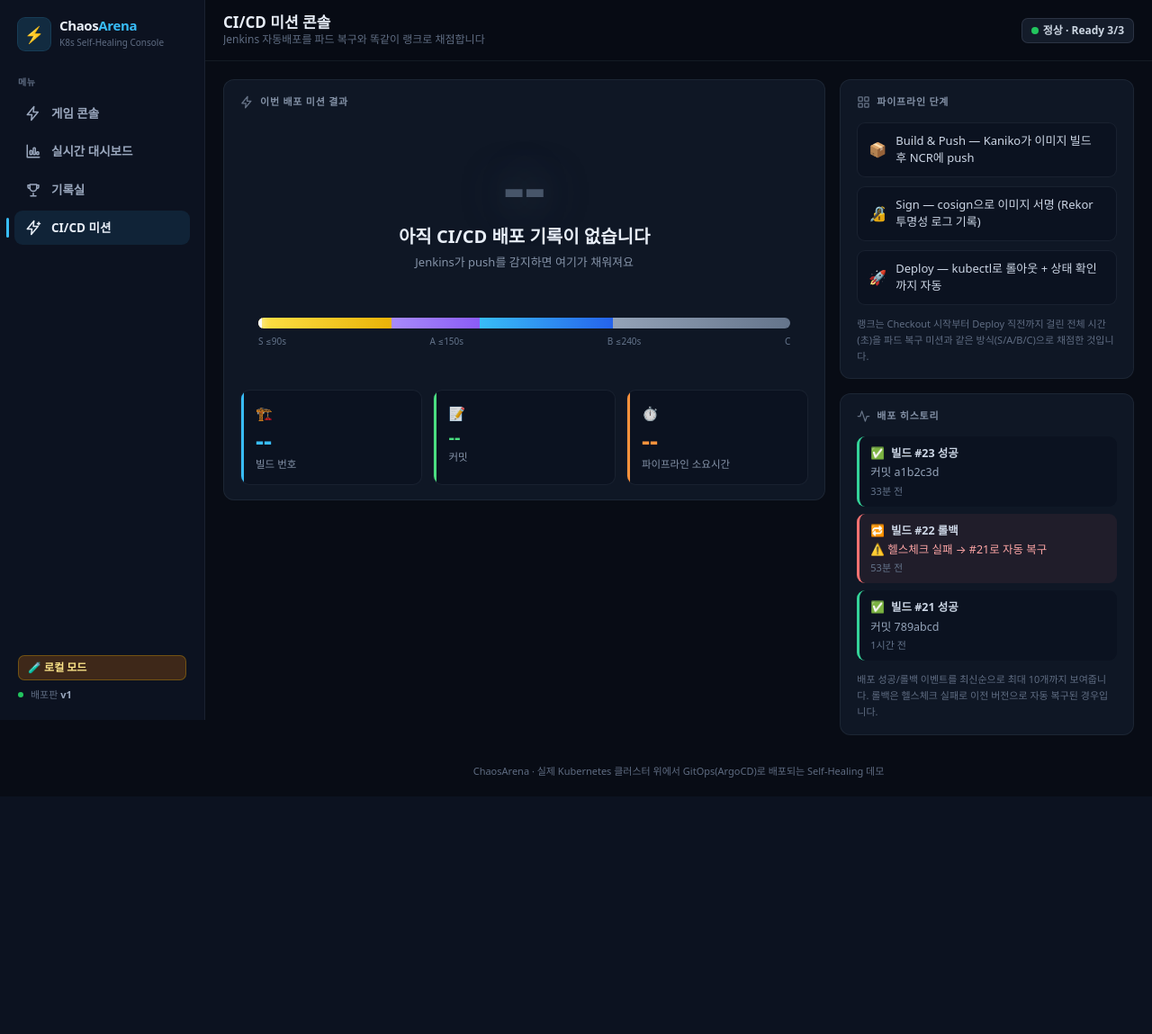
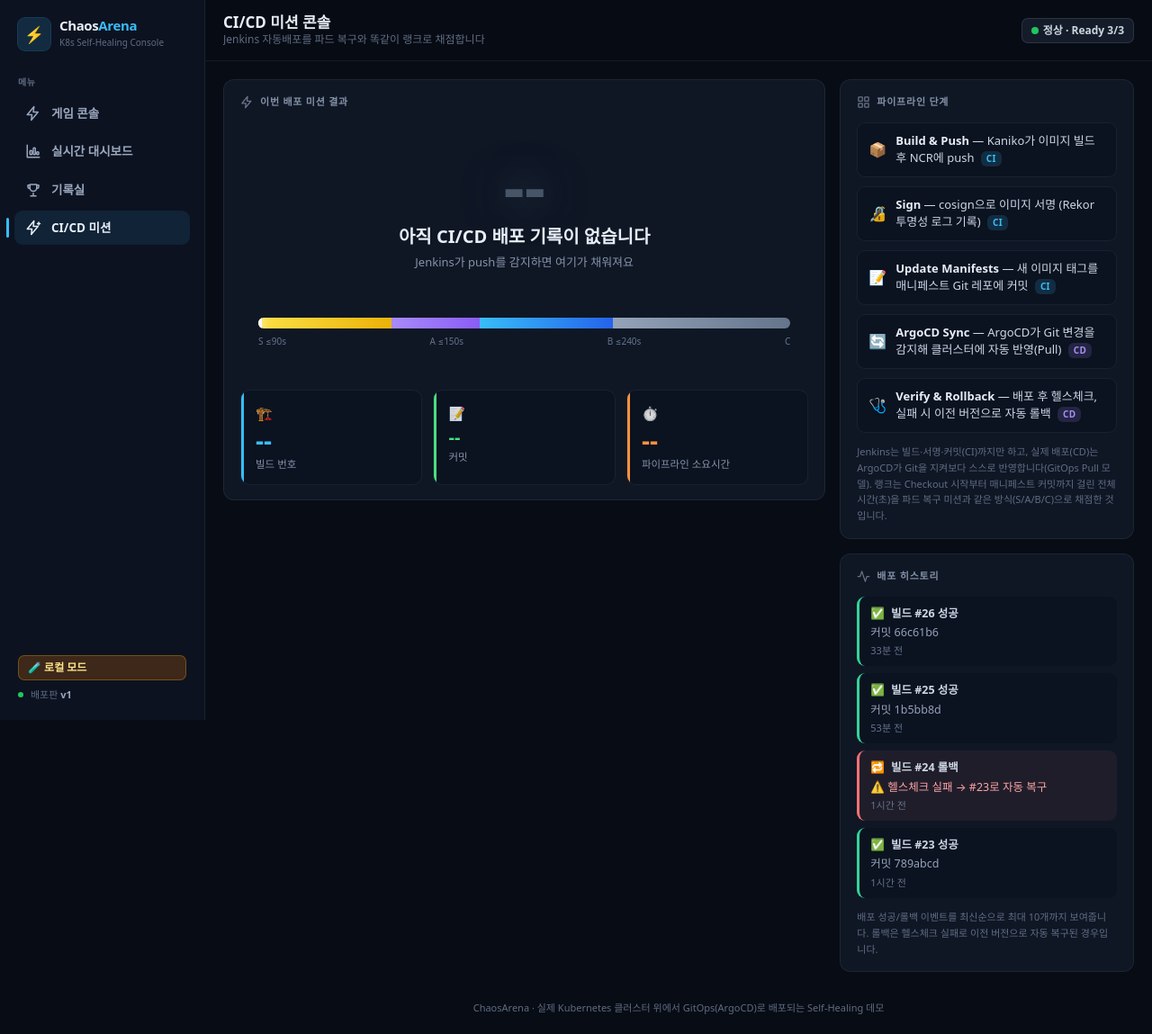
Before and after one commit to wonju90/ChaosArena, a Flask app: page /cicd in a window 1280 px wide. Shown: the whole page at 90% size. Before the commit the page ends 864 px from the top, so only its background shows below. Run offline with Flask 3, Linux system fonts and the light colour scheme; some libraries are stand-ins or nearby versions; some web fonts are replaced.

Commit message:
Reflect GitOps pipeline + rollback state in CI/CD tab
- Pipeline steps now match the real flow: Build/Sign/Update-Manifests (CI)
  then ArgoCD Sync + Verify&Rollback (CD), tagged CI vs CD. The stale
  "Deploy — kubectl로 롤아웃" step (pre-ArgoCD) is gone.
- The big result panel now shows a rollback banner + a "↩ 롤백됨" ring on
  the rank letter when the latest deploy event is a rollback, explaining
  why the currently-running version differs from the last attempt.
- Restore /health to 200 (revert the rollback test break) and refresh the
  LOCAL_MODE mock history to a clean newest-success default.

```diff
--- a/app.py
+++ b/app.py
@@ -275,9 +275,10 @@ def build_mock_pods():
 def build_mock_deploy_history():
     """LOCAL_MODE용 가짜 배포 히스토리 — 성공 이벤트 몇 개 + 롤백 1건을 섞어 화면 확인용으로 보여준다."""
     return [
-        {"build_number": "23", "git_commit": "a1b2c3d", "status": "success", "timestamp": "2026-07-28T09:40:00Z"},
-        {"build_number": "22", "git_commit": "def4567", "status": "rollback", "recovered_build": "21", "timestamp": "2026-07-28T09:20:00Z"},
-        {"build_number": "21", "git_commit": "789abcd", "status": "success", "timestamp": "2026-07-28T09:00:00Z"},
+        {"build_number": "26", "git_commit": "66c61b6", "status": "success", "timestamp": "2026-07-28T09:40:00Z"},
+        {"build_number": "25", "git_commit": "1b5bb8d", "status": "success", "timestamp": "2026-07-28T09:20:00Z"},
+        {"build_number": "24", "git_commit": "def4567", "status": "rollback", "recovered_build": "23", "timestamp": "2026-07-28T09:00:00Z"},
+        {"build_number": "23", "git_commit": "789abcd", "status": "success", "timestamp": "2026-07-28T08:40:00Z"},
     ]
 
 
@@ -407,7 +408,7 @@ def cicd_page():
 @app.route("/health")
 def health():
     """K8s Liveness/Readiness Probe가 호출하는 헬스체크 엔드포인트."""
-    return jsonify({"status": "error"}), 500
+    return jsonify({"status": "ok"}), 200
 
 
 @app.route("/metrics")
--- a/templates/cicd.html
+++ b/templates/cicd.html
@@ -47,6 +47,13 @@
     font-size: 13px; color: #cdd7e6;
   }
   .pipeline-step .step-icon { font-size: 16px; }
+  .pipeline-step b { color: #e8eef7; font-weight: 700; }
+  .pipeline-tag {
+    display: inline-block; margin-left: 4px; padding: 1px 6px; border-radius: 6px;
+    font-size: 10px; font-weight: 800; letter-spacing: 0.03em; vertical-align: middle;
+  }
+  .pipeline-tag.tag-ci { background: rgba(56,189,248,0.16); color: #38bdf8; }
+  .pipeline-tag.tag-cd { background: rgba(167,139,250,0.16); color: #a78bfa; }
 
   .history-list { display: flex; flex-direction: column; gap: 8px; margin-top: 4px; max-height: 360px; overflow-y: auto; }
   .history-empty { padding: 14px 12px; font-size: 13px; color: #64748b; text-align: center; }
@@ -94,6 +101,24 @@
     transition: left 0.7s cubic-bezier(.2,.7,.3,1), top 0.7s cubic-bezier(.2,.7,.3,1), opacity 0.7s ease;
     box-shadow: 0 0 10px 2px currentColor;
   }
+
+  /* 큰 패널의 롤백 상태 배너 — "왜 지금 이 버전이 떠있는지"를 설명한다 */
+  .deploy-rollback-notice {
+    margin: 6px 0 -4px; padding: 12px 15px; border-radius: 11px;
+    background: rgba(248,113,113,0.12); border: 1px solid rgba(248,113,113,0.42);
+    color: #fca5a5; font-size: 13.5px; font-weight: 700; line-height: 1.55;
+    display: flex; align-items: center; gap: 9px;
+  }
+  .deploy-rollback-notice .drn-icon { font-size: 18px; }
+  .deploy-rollback-notice.pop { animation: deploy-rank-pop 0.5s ease-out; }
+  /* 롤백 상태일 땐 큰 랭크 글자에 붉은 링을 둘러 "현재 이 버전은 되돌려진 상태"임을 강조 */
+  .deploy-rank-letter.rolled-back { position: relative; }
+  .deploy-rank-letter.rolled-back::after {
+    content: "↩ 롤백됨"; position: absolute; top: -6px; right: -14px;
+    font-size: 13px; font-weight: 800; color: #f87171; text-shadow: none;
+    background: rgba(248,113,113,0.16); padding: 3px 9px; border-radius: 999px;
+    transform: rotate(8deg);
+  }
 {% endblock %}
 
 {% block content %}
@@ -107,6 +132,7 @@
 
     <div class="panel">
       <h2 class="panel-title">{{ ic.i('bolt') }} 이번 배포 미션 결과</h2>
+      <div id="deploy-rollback-notice" class="deploy-rollback-notice" style="display:none;"></div>
       <div class="deploy-rank-card">
         <div id="deploy-rank-letter" class="deploy-rank-letter rank-pending">--</div>
         <div id="deploy-rank-caption" class="deploy-rank-caption">아직 CI/CD 배포 기록이 없습니다</div>
@@ -145,12 +171,15 @@
     <div class="panel">
       <h2 class="panel-title">{{ ic.i('grid') }} 파이프라인 단계</h2>
       <div class="pipeline-steps">
-        <div class="pipeline-step"><span class="step-icon">📦</span> Build &amp; Push — Kaniko가 이미지 빌드 후 NCR에 push</div>
-        <div class="pipeline-step"><span class="step-icon">🔏</span> Sign — cosign으로 이미지 서명 (Rekor 투명성 로그 기록)</div>
-        <div class="pipeline-step"><span class="step-icon">🚀</span> Deploy — kubectl로 롤아웃 + 상태 확인까지 자동</div>
+        <div class="pipeline-step"><span class="step-icon">📦</span> <span><b>Build &amp; Push</b> — Kaniko가 이미지 빌드 후 NCR에 push <span class="pipeline-tag tag-ci">CI</span></span></div>
+        <div class="pipeline-step"><span class="step-icon">🔏</span> <span><b>Sign</b> — cosign으로 이미지 서명 (Rekor 투명성 로그 기록) <span class="pipeline-tag tag-ci">CI</span></span></div>
+        <div class="pipeline-step"><span class="step-icon">📝</span> <span><b>Update Manifests</b> — 새 이미지 태그를 매니페스트 Git 레포에 커밋 <span class="pipeline-tag tag-ci">CI</span></span></div>
+        <div class="pipeline-step"><span class="step-icon">🔄</span> <span><b>ArgoCD Sync</b> — ArgoCD가 Git 변경을 감지해 클러스터에 자동 반영(Pull) <span class="pipeline-tag tag-cd">CD</span></span></div>
+        <div class="pipeline-step"><span class="step-icon">🩺</span> <span><b>Verify &amp; Rollback</b> — 배포 후 헬스체크, 실패 시 이전 버전으로 자동 롤백 <span class="pipeline-tag tag-cd">CD</span></span></div>
       </div>
       <p class="mt-3 text-[11px] text-faint leading-relaxed">
-        랭크는 Checkout 시작부터 Deploy 직전까지 걸린 전체 시간(초)을 파드 복구 미션과 같은 방식(S/A/B/C)으로 채점한 것입니다.
+        Jenkins는 빌드·서명·커밋(CI)까지만 하고, 실제 배포(CD)는 ArgoCD가 Git을 지켜보다 스스로 반영합니다(GitOps Pull 모델).
+        랭크는 Checkout 시작부터 매니페스트 커밋까지 걸린 전체 시간(초)을 파드 복구 미션과 같은 방식(S/A/B/C)으로 채점한 것입니다.
       </p>
     </div>
 
@@ -401,6 +430,32 @@ function triggerHistoryEventEffects(isRollback) {
   spawnHistorySpark(isRollback);
 }
 
+// 큰 패널(이번 배포 미션 결과)에도 롤백 상태를 반영한다.
+// /api/status는 "현재 떠있는 버전"(=복구된 이전 빌드)만 알려주므로, 방금 어떤 빌드가 실패해서
+// 되돌아왔는지는 히스토리의 최신 이벤트에서 가져와 큰 패널에 배너로 설명한다.
+function updateBigPanelRollbackState(events) {
+  const notice = document.getElementById('deploy-rollback-notice');
+  const letterEl = document.getElementById('deploy-rank-letter');
+  const latest = events && events.length ? events[0] : null;
+
+  if (latest && latest.status === 'rollback') {
+    notice.innerHTML =
+      `<span class="drn-icon">⚠️</span><span>빌드 #${latest.build_number} 배포 실패 → ` +
+      `#${latest.recovered_build}로 자동 롤백됨 · 지금은 #${latest.recovered_build} 버전이 운영 중입니다</span>`;
+    const wasHidden = notice.style.display === 'none';
+    notice.style.display = 'flex';
+    if (wasHidden) {
+      notice.classList.remove('pop');
+      void notice.offsetWidth;
+      notice.classList.add('pop');
+    }
+    if (letterEl) letterEl.classList.add('rolled-back');
+  } else {
+    notice.style.display = 'none';
+    if (letterEl) letterEl.classList.remove('rolled-back');
+  }
+}
+
 async function refreshDeployHistory() {
   try {
     const res = await fetch('/api/deploy-history');
@@ -413,6 +468,7 @@ async function refreshDeployHistory() {
     const isNewTopEvent = !isFirstLoad && topKey !== null && topKey !== historyLastSeenTopKey;
 
     renderDeployHistory(events);
+    updateBigPanelRollbackState(events);
     if (isNewTopEvent) {
       triggerHistoryEventEffects(events[0].status === 'rollback');
     }
```
